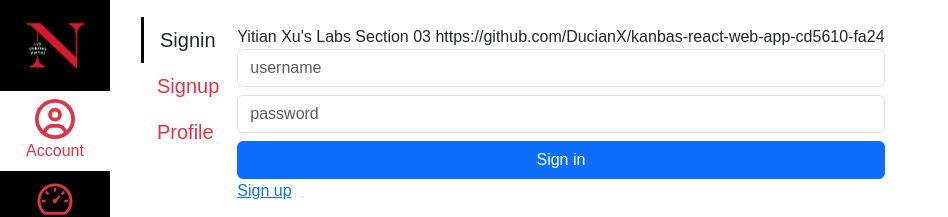
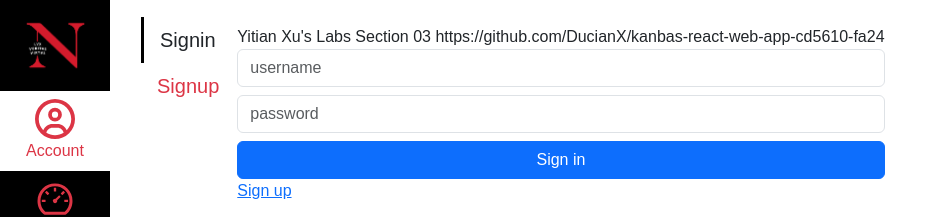
Before and after one commit to DucianX/kanbas-react-web-app-cd5610-fa24, a React (Create React App) app: page /#/Kanbas/Account/Signin in a window 1280 px wide. Shown: the top 217 px of the page, without its empty margins (0-948 px from the left). Built offline with nearby package versions, Linux system fonts and the light colour scheme.

Commit message:
fixed account interface

```diff
--- a/src/Kanbas/Account/Navigation.tsx
+++ b/src/Kanbas/Account/Navigation.tsx
@@ -1,29 +1,47 @@
-import { Link } from "react-router-dom";
+import {Link, useParams} from "react-router-dom";
+import { useSelector } from "react-redux";
+import {useLocation} from "react-router";
 
 export default function AccountNavigation() {
+    const { currentUser } = useSelector((state: any) => state.accountReducer);
+    const links = currentUser != null ? ["Profile"] : ["Signin", "Signup"];
+    const { pathname } = useLocation();
+
   return (
 
     <div id="wd-account-navigation" className="wd list-group fs-5 rounded-0 w-50">
-      {/* Signin (Active) */}
-      <div className="list-group-item active text-dark border-0">
-        <Link to={`/Kanbas/Account/Signin`} className="text-dark text-decoration-none">
-          Signin
-        </Link>
-      </div>
 
-      {/* Signup */}
-      <div className="list-group-item text-danger border-0">
-        <Link to={`/Kanbas/Account/Signup`} className="text-danger text-decoration-none">
-          Signup
-        </Link>
-      </div>
+        {links.map((link) => (
 
-      {/* Profile */}
-      <div className="list-group-item text-danger border-0">
-        <Link to={`/Kanbas/Account/Profile`} className="text-danger text-decoration-none w-90">
-          Profile
-        </Link>
-      </div>
+            <Link
+                key={link}
+                to={`/Kanbas/Account/${link}`}
+                className={`list-group-item   border-0 ${pathname.includes(link) ? " text-dark active" : "text-danger"}`}
+            >
+                {link}
+            </Link>
+        ))}
+
+      {/*  /!* Signin (Active) *!/*/}
+      {/*<div className="list-group-item active text-dark border-0">*/}
+      {/*  <Link to={`/Kanbas/Account/Signin`} className="text-dark text-decoration-none">*/}
+      {/*    Signin*/}
+      {/*  </Link>*/}
+      {/*</div>*/}
+
+      {/*/!* Signup *!/*/}
+      {/*<div className="list-group-item text-danger border-0">*/}
+      {/*  <Link to={`/Kanbas/Account/Signup`} className="text-danger text-decoration-none">*/}
+      {/*    Signup*/}
+      {/*  </Link>*/}
+      {/*</div>*/}
+
+      {/*/!* Profile *!/*/}
+      {/*<div className="list-group-item text-danger border-0">*/}
+      {/*  <Link to={`/Kanbas/Account/Profile`} className="text-danger text-decoration-none w-90">*/}
+      {/*    Profile*/}
+      {/*  </Link>*/}
+      {/*</div>*/}
       </div>
 
   );
--- a/src/Kanbas/Account/Profile.tsx
+++ b/src/Kanbas/Account/Profile.tsx
@@ -1,5 +1,15 @@
-import { Link } from "react-router-dom";
+import {Link, useNavigate} from "react-router-dom";
+import * as db from "../Database";
+import {setCurrentUser} from "./reducer";
+import { useDispatch } from "react-redux";
+
 export default function Profile() {
+    const dispatch = useDispatch();
+    const navigate = useNavigate();
+    const signout = () => {
+        dispatch(setCurrentUser(null));
+        navigate("/Kanbas/Dashboard/Signin");
+    };
 return (
 <div id="wd-profile-screen">
 <h3>Profile</h3>
@@ -16,6 +26,6 @@ type="password" />
 <option value="FACULTY">Faculty</option>
 <option value="STUDENT">Student</option>
 </select>
-<Link to="/Kanbas/Account/Signin" className="btn btn-danger w-100">Sign out</Link>
+<Link onClick = {signout} to="/Kanbas/Account/Signin" className="btn btn-danger w-100">Sign out</Link>
 </div>
 );}
--- a/src/Kanbas/Account/index.tsx
+++ b/src/Kanbas/Account/index.tsx
@@ -3,8 +3,12 @@ import AccountNavigation from "./Navigation";
 import Profile from "./Profile";
 import Signin from "./Signin";
 import Signup from "./Signup";
+import { useSelector } from "react-redux";
+
 export default function Account() {
-return (
+    const { currentUser } = useSelector((state: any) => state.accountReducer);
+
+    return (
     <div id="wd-account-screen">
         <table>
             <tr>
@@ -13,7 +17,7 @@ return (
                 </td>
                 <td valign="top">
                     <Routes>
-                        <Route path="/" element={<Navigate to="/Kanbas/Account/Signin" />} />
+                        <Route path="/" element={<Navigate to={currentUser ? "/Kanbas/Account/Profile" : "/Kanbas/Account/Signin"}  />} />
                         <Route path="/Signin" element={<Signin />} />
                         <Route path="/Profile" element={<Profile />} />
                         <Route path="/Signup" element={<Signup />} />
```
